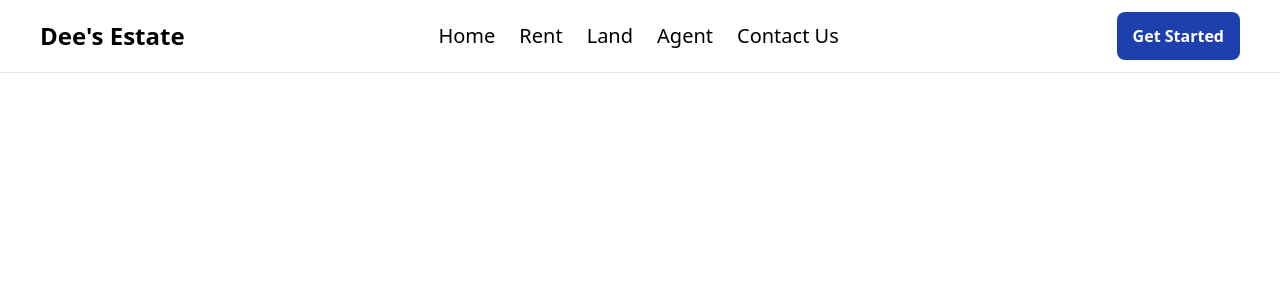
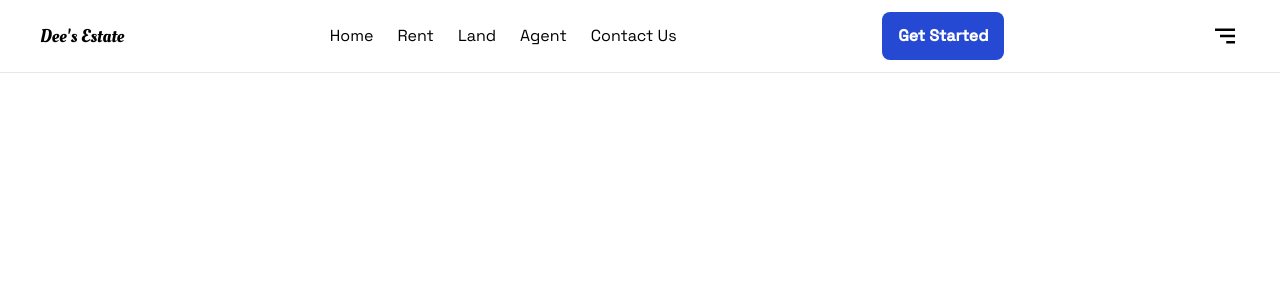
Before and after one commit to Qreamville/Dees-Estate, a React (Create React App) app: page / in a window 1280 px wide. Shown: the top 300 px of the page. Built offline with nearby package versions, Linux system fonts and the light colour scheme.

Commit message:
Add font familly

```diff
--- a/public/index.html
+++ b/public/index.html
@@ -12,6 +12,11 @@
     <link rel="apple-touch-icon" href="%PUBLIC_URL%/logo192.png" />
     <link rel="manifest" href="%PUBLIC_URL%/manifest.json" />
     <title>Nolly-Flix</title>
+    <style>
+      @import url("https://fonts.googleapis.com/css2?family=Oleo+Script&display=swap");
+      @import url("https://fonts.googleapis.com/css2?family=Nunito:wght@400;500;600&display=swap");
+      @import url("https://fonts.googleapis.com/css2?family=Space+Grotesk:wght@400;500&display=swap");
+    </style>
   </head>
   <body>
     <noscript>You need to enable JavaScript to run this app.</noscript>
--- a/src/components/Navbar.jsx
+++ b/src/components/Navbar.jsx
@@ -5,30 +5,28 @@ const Navbar = () => {
   return (
     <nav className="navbar w-full border-b">
       <div className="container  py-3 flex justify-between items-center mx-auto">
-        <div className="navbar-brand font-bold text-2xl cursor-pointer">
-          Dee's Estate
-        </div>
-        <ul className="nav-link md:flex items-center hidden">
-          <li className="md:mr-6 text-xl hover:text-blue-800 duration-500">
+        <div className="navbar-brand cursor-pointer">Dee's Estate</div>
+        <ul className="nav-link flex items-center ">
+          <li className=" hover:text-blue-800 duration-500">
             <a href="#home">Home</a>
           </li>
-          <li className="md:mr-6 text-xl hover:text-blue-800 duration-500">
+          <li className=" hover:text-blue-800 duration-500">
             <a href="#rent">Rent</a>
           </li>
-          <li className="md:mr-6 text-xl hover:text-blue-800 duration-500">
+          <li className=" hover:text-blue-800 duration-500">
             <a href="#land">Land</a>
           </li>
-          <li className="md:mr-6 text-xl hover:text-blue-800 duration-500">
+          <li className=" hover:text-blue-800 duration-500">
             <a href="#agent">Agent</a>
           </li>
-          <li className="md:mr-6 text-xl hover:text-blue-800 duration-500">
+          <li className=" hover:text-blue-800 duration-500">
             <a href="#contact-us">Contact Us</a>
           </li>
         </ul>
-        <button className="btn bg-blue-800 text-white py-3 px-4 rounded-lg font-bold hover:bg-blue-700 duration-500 hidden sm:block">
+        <button className="btn-navbar text-white py-3 px-4 rounded-lg font-bold hover:bg-blue-600 duration-500 hidden sm:block">
           Get Started
         </button>
-        <BiMenuAltRight size={30} className="block md:hidden cursor-pointer" />
+        <BiMenuAltRight size={30} className="cursor-pointer" />
       </div>
     </nav>
   );
--- a/src/index.css
+++ b/src/index.css
@@ -1,6 +1,37 @@
 @tailwind base;
 @tailwind components;
 @tailwind utilities;
+
+:root {
+  --bg-primary: #2549d3;
+  --main-font: "Space Grotexk", sans-serif;
+}
+
+.navbar-brand {
+  font-family: "Oleo Script", sans-serif;
+  font-style: normal;
+  font-weight: 400;
+  font-size: 18.5208px;
+  line-height: 26px;
+  color: #000;
+}
+
+.nav-link {
+  gap: 1.5rem;
+}
+
+.nav-link li {
+  font-size: 1rem;
+  line-height: 16px;
+  font-style: normal;
+  font-weight: 400;
+  font-family: "Space Grotesk", sans-serif;
+}
+
+.btn-navbar {
+  background-color: var(--bg-primary);
+  font-family: "Space Grotesk", sans-serif;
+}
 
 @media screen and (min-width: 762px) and (max-width: 800px) {
   .container {
```
